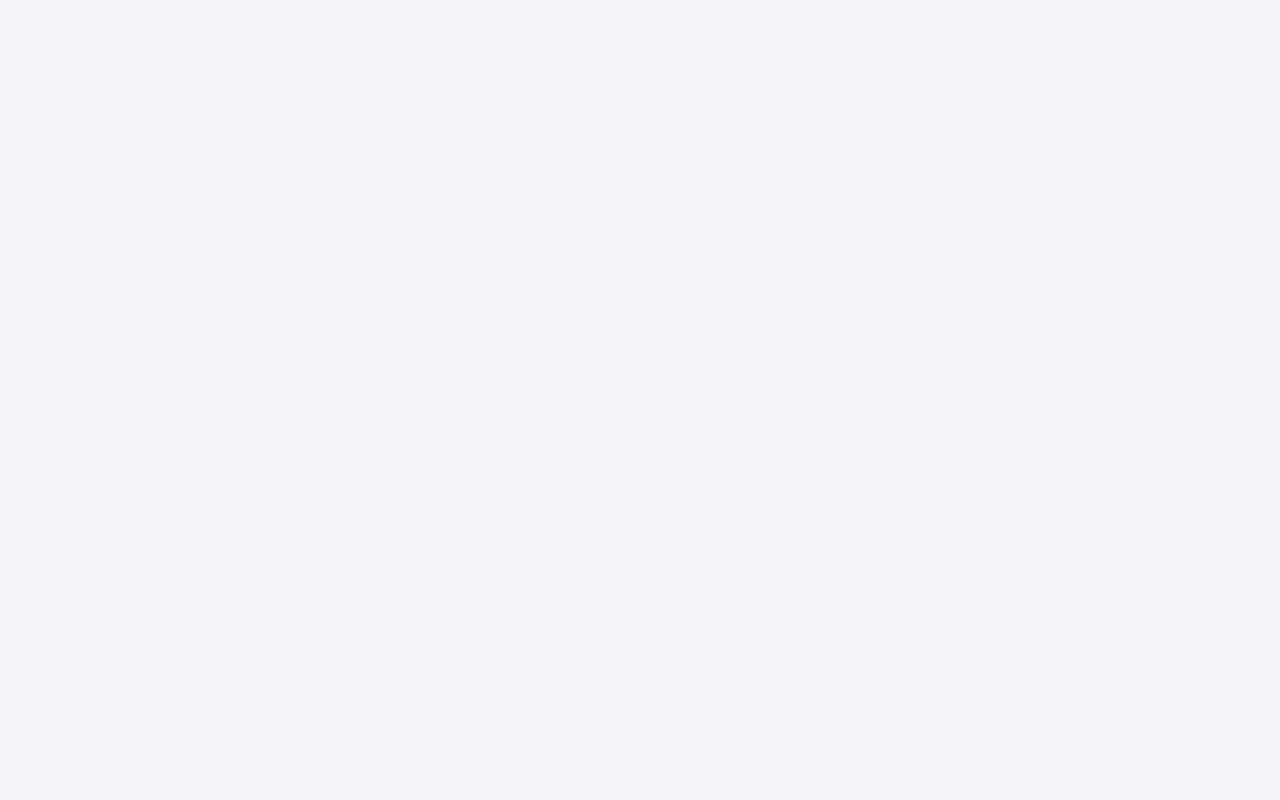
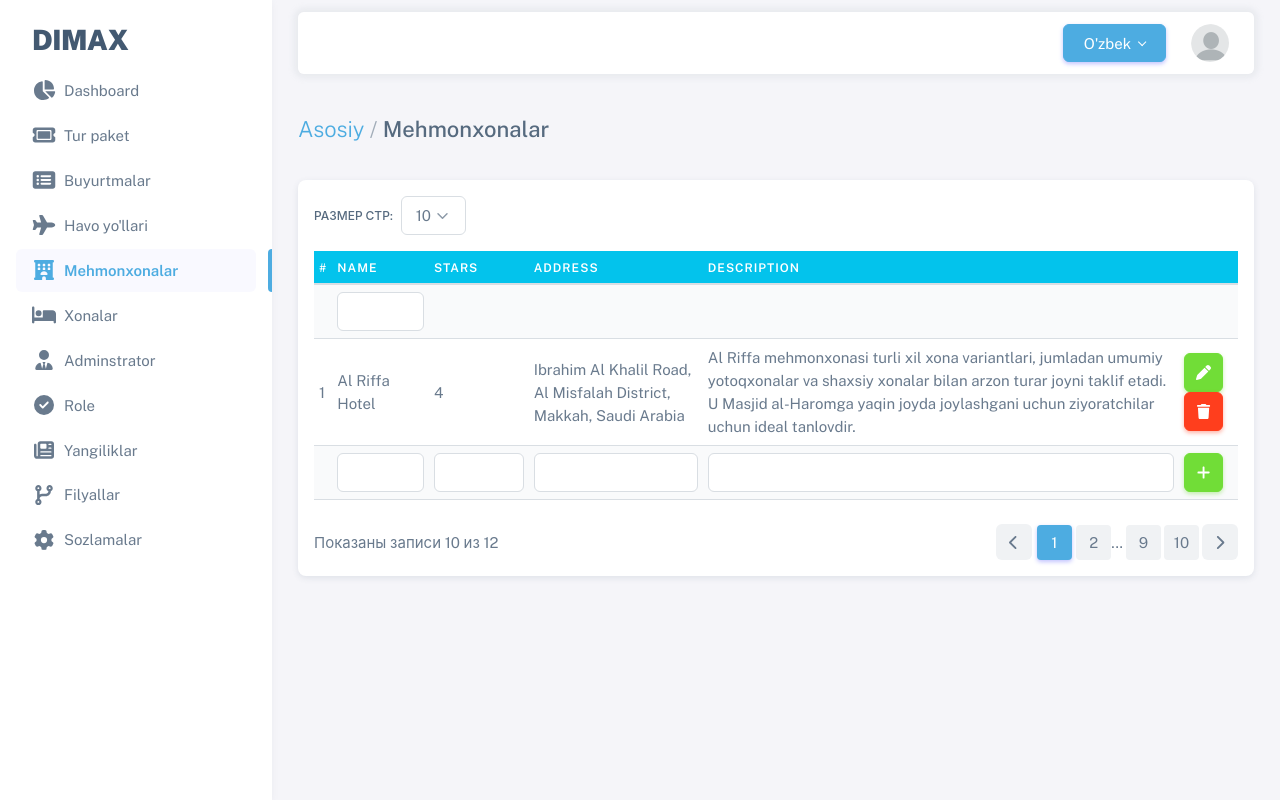
Before and after one commit to SanamKhudoyberdieva/tour-react, a React (Vite) app: page /hostel in a window 1280 px wide. Before the commit this address had no page. Built offline with nearby package versions, Linux system fonts and the light colour scheme.

Commit message:
hostel page

```diff
--- a/src/App.tsx
+++ b/src/App.tsx
@@ -5,6 +5,7 @@ import Tour from "./pages/tour";
 import TourCreate from "./pages/tour/create";
 import TourOrderCreate from "./pages/tour/order/index";
 import Airplane from "./pages/airplane";
+import Hostel from "./pages/hostel";
 
 function App() {
 
@@ -22,6 +23,8 @@ function App() {
 
           <Route path="/airplane" element={<Airplane />} />
 
+          <Route path="/hostel" element={<Hostel />} />
+
         </Route>
       </Routes>
     </BrowserRouter>
--- a/src/components/Sidebar.tsx
+++ b/src/components/Sidebar.tsx
@@ -64,11 +64,14 @@ const Sidebar = () => {
             <div>Havo yo'llari</div>
           </Link>
         </li>
-        <li className="menu-item">
-          <a href="./hostel.html" className="menu-link">
+        <li className={`menu-item ${
+            location.pathname.includes("hostel") && "active"
+          }`}
+        >
+          <Link to={'/hostel'} className="menu-link">
             <FontAwesomeIcon className="menu-icon tf-icons" icon={faHotel} />
             <div>Mehmonxonalar</div>
-          </a>
+          </Link>
         </li>
         <li className="menu-item">
           <a href="./room.html" className="menu-link">
--- /dev/null
+++ b/src/pages/hostel.tsx
@@ -0,0 +1,117 @@
+import { Link } from "react-router-dom";
+import Pagination from "../components/Pagination";
+import { FontAwesomeIcon } from "@fortawesome/react-fontawesome";
+import { faPen, faPlus, faTrash } from "@fortawesome/free-solid-svg-icons";
+
+const Hostel = () => {
+  return (
+    <div>
+      <div
+        className="d-flex mb-4 align-items-center justify-content-between">
+        <h4 className="py-3 mb-0">
+          <span className="text-muted fw-light"
+            ><Link to={'/'}>Asosiy</Link> / </span>
+          Mehmonxonalar
+        </h4>
+      </div>
+      <div className="card">
+        <div className="card-body">
+          <div
+            className="d-flex flex-column-reverse flex-md-row align-items-center justify-content-between mb-3">
+            <div className="d-flex align-items-center">
+              <label
+                className="form-label text-nowrap mb-0 me-2"
+                >Размер стр:</label>
+              <select className="form-select">
+                <option value="10">10</option>
+                <option value="15">15</option>
+                <option value="20">20</option>
+              </select>
+            </div>
+          </div>
+          <div className="table-responsive mb-4">
+            <table className="table table-striped table-hover">
+              <thead>
+                <tr>
+                  <th>#</th>
+                  <th>Name</th>
+                  <th>Stars</th>
+                  <th>Address</th>
+                  <th>Description</th>
+                  <th></th>
+                </tr>
+              </thead>
+              <tbody>
+                <tr>
+                  <td></td>
+                  <td>
+                    <input
+                      type="text"
+                      className="form-control"
+                    />
+                  </td>
+                  <td></td>
+                  <td></td>
+                  <td></td>
+                  <td></td>
+                </tr>
+                <tr>
+                  <td>1</td>
+                  <td>Al Riffa Hotel</td>
+                  <td>4</td>
+                  <td>Ibrahim Al Khalil Road, Al Misfalah District, Makkah, Saudi Arabia</td>
+                  <td>Al Riffa mehmonxonasi turli xil xona variantlari, jumladan umumiy yotoqxonalar va shaxsiy xonalar bilan arzon turar joyni taklif etadi. U Masjid al-Haromga yaqin joyda joylashgani uchun ziyoratchilar uchun ideal tanlovdir. </td>
+                  <td>
+                    <button className="btn btn-icon btn-success">
+                      <FontAwesomeIcon icon={faPen} />
+                    </button>
+                    <button className="btn btn-icon btn-danger">
+                      <FontAwesomeIcon icon={faTrash} />
+                    </button>
+                  </td>
+                </tr>
+                <tr>
+                  <td></td>
+                  <td>
+                    <input
+                      className="form-control"
+                      type="text"
+                      value="" />
+                  </td>
+                  <td>
+                    <input
+                      className="form-control"
+                      type="text"
+                      value="" />
+                  </td>
+                  <td>
+                    <input
+                      className="form-control"
+                      type="text"
+                      value="" />
+                  </td>
+                  <td>
+                    <input
+                      className="form-control"
+                      type="text"
+                      value="" />
+                  </td>
+                  <td>
+                    <button
+                      type="submit"
+                      className="btn btn-icon btn-success">
+                        <FontAwesomeIcon icon={faPlus}/>
+                    </button>
+                  </td>
+                </tr>
+              </tbody>
+            </table>
+          </div>
+          <Pagination />
+        </div>
+      </div>
+    </div>
+  )
+}
+
+export default Hostel;
```
